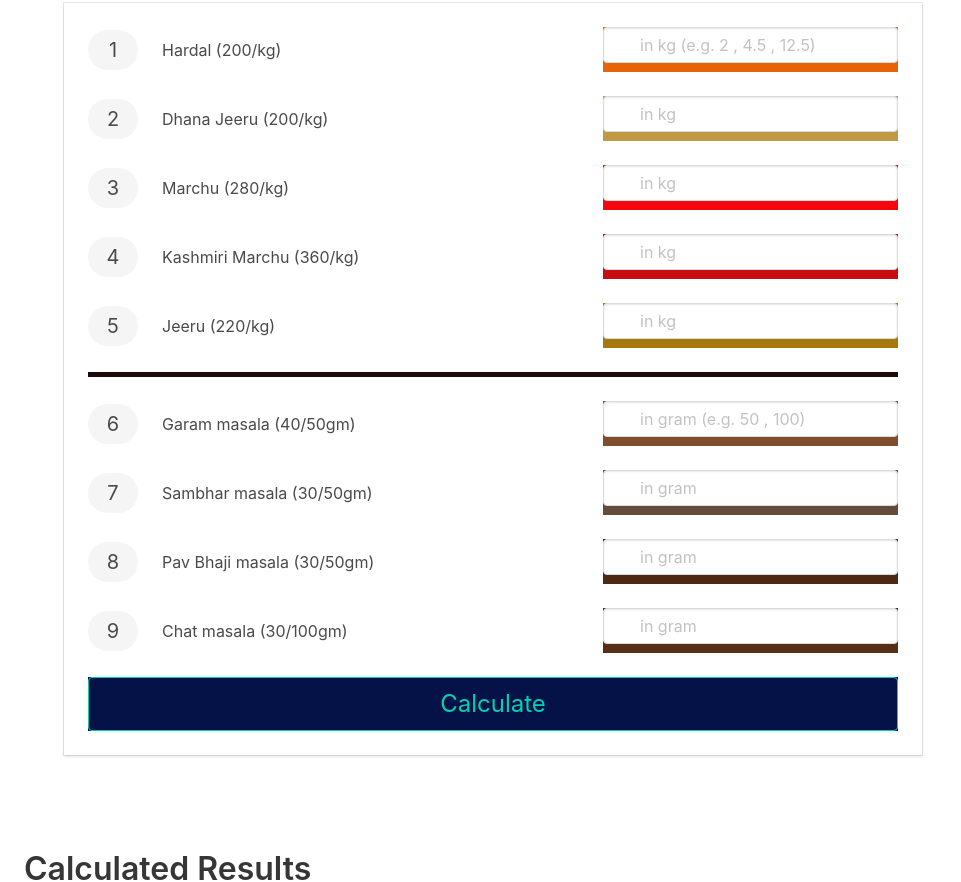
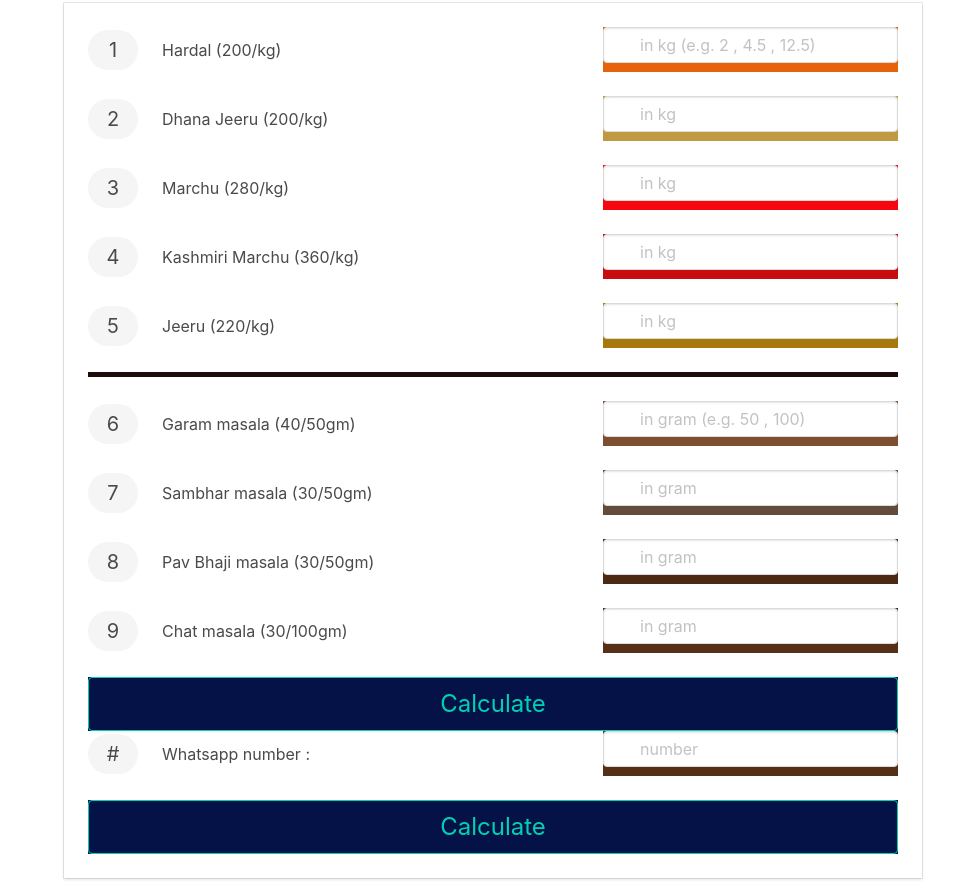
Before and after one commit to tirth-hihoriya/prapanna, a plain HTML site: page index.html in a window 1280 px wide. Shown: the part 105-987 px from the top of the page, without its empty margins (0-961 px from the left). Drawn offline with nearby package versions, Linux system fonts and the light colour scheme.

Commit message:
add whatapp message feature

```diff
--- a/app.js
+++ b/app.js
@@ -1,6 +1,7 @@
 // Listen for submit
 
 document.getElementById("loan-form").addEventListener("submit", computeResults);
+
 
 function computeResults(e) {
   // UI
@@ -14,28 +15,15 @@ function computeResults(e) {
   const sm = document.getElementById("sm").value;
   const pbm = document.getElementById("pbm").value;
   const cm = document.getElementById("cm").value;
+  const whatsappnumber = document.getElementById("whatsappnumber").value;
 
 
-//   // Calculate
-
-//   const principal = parseFloat(UIamount);
-//   const CalculateInterest = parseFloat(UIinterest) / 100 / 12;
-//   const calculatedPayments = parseFloat(UIyears) * 12;
-
-//   //Compute monthly Payment
-
-//   const x = Math.pow(1 + CalculateInterest, calculatedPayments);
-//   const monthly = (principal * x * CalculateInterest) / (x - 1);
-//   const monthlyPayment = monthly.toFixed(2);/
-
-//   //Compute Interest
-
-//   const totalInterest = (monthly * calculatedPayments - principal).toFixed(2);
 
   //Compute Total Payment
 
   const total = (har*200 + dj*200 + mar*280 + kmar*360 + jee*220 + gm*0.8 + sm*0.6 + pbm*0.6 + cm*0.3).toFixed(2);
 
+  window.location.assign("https://wa.me/+919825127105?text=I%27m%20interested%20in%20your%20car%20for%20sale");
   //Show results
 
 //   document.getElementById("monthlyPayment").innerHTML = "$" + monthlyPayment;
--- a/index.html
+++ b/index.html
@@ -306,6 +306,48 @@
 
                     </button>
                   </div>
+
+
+                  <div class="level">
+                    <!-- Left side -->
+                    <div class="level-left is-marginless">
+                      <div class="level-item">
+                        <p class="number">#</p>
+                       Whatsapp number :
+                      </div>
+                    </div>
+
+                    <!-- Right side -->
+                    <div class="level-right">
+                      <div class="level-item">
+                        <div class="field">
+                          <div class="control has-icons-left "  id="char9">
+                            <input class="input" id="whatsappnumber" type="" placeholder="number"/>
+                            <!-- <span class="icon is-small is-left">
+                              <i class="fa fa-dollar-sign"></i>
+                            </span> -->
+                          </div>
+                        </div>
+                      </div>
+                    </div>
+                  </div>
+
+
+
+
+
+
+                  <div class="control">
+                    <button
+                      class="button is-large is-fullwidth is-primary is-outlined"
+                    >
+                    <div class="btn">Calculate</div>
+
+                    </button>
+                  </div>
+
+
+
                 </form>
               </div>
             </div>
@@ -341,6 +383,8 @@
         </div>
       </div>
 
+
+
 </div>
 </section>
 
```
